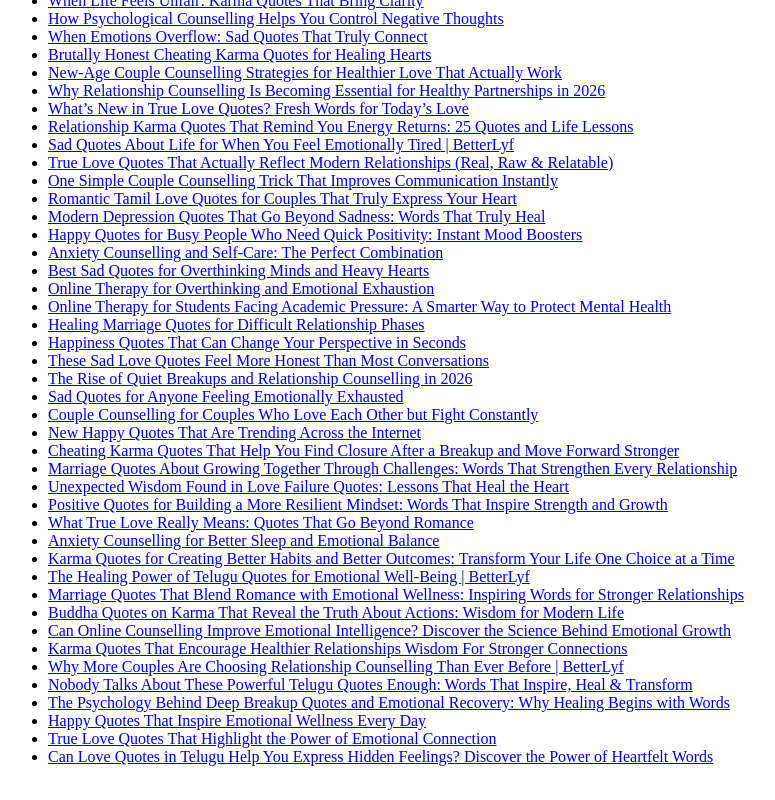
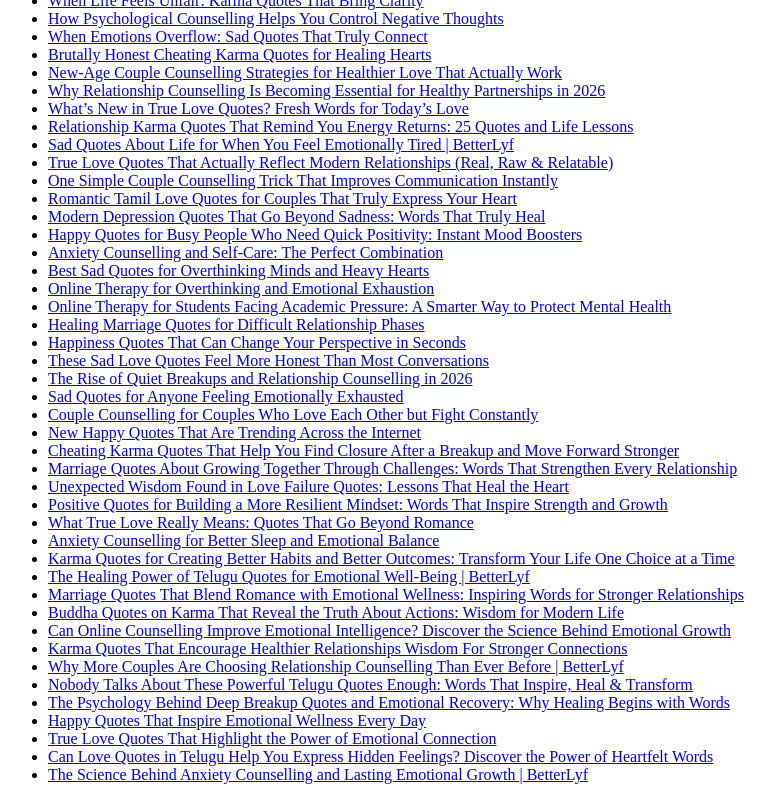
Before and after one commit to rishabhbhatt045/well-being, a plain HTML site: page index.html in a window 1280 px wide. Shown: the part 1311-2111 px from the top of the page, without its empty margins (0-775 px from the left). Drawn offline with Linux system fonts and the light colour scheme.

Commit message:
index.html

```diff
--- a/index.html
+++ b/index.html
@@ -122,6 +122,7 @@
 <li><a href="happy-quotes-that-inspire-emotional-wellness-every-day-words-that-brighten-your-mind.html">Happy Quotes That Inspire Emotional Wellness Every Day</a></li>
 <li><a href="true-love-quotes-that-highlight-the-power-of-emotional-connection-words-that-strengthen-every-relationship.html">True Love Quotes That Highlight the Power of Emotional Connection</a></li>
   <li><a href="can-love-quotes-in-telugu-help-you-express-hidden-feelings-discover-the-power-of-heartfelt-words.html">Can Love Quotes in Telugu Help You Express Hidden Feelings? Discover the Power of Heartfelt Words</a></li>
+  <li><a href="the-science-behind-anxiety-counselling-and-lasting-emotional-growth-betterLyf.html">The Science Behind Anxiety Counselling and Lasting Emotional Growth | BetterLyf</a></li>
   </ul>
 </body>
 </html>
```
